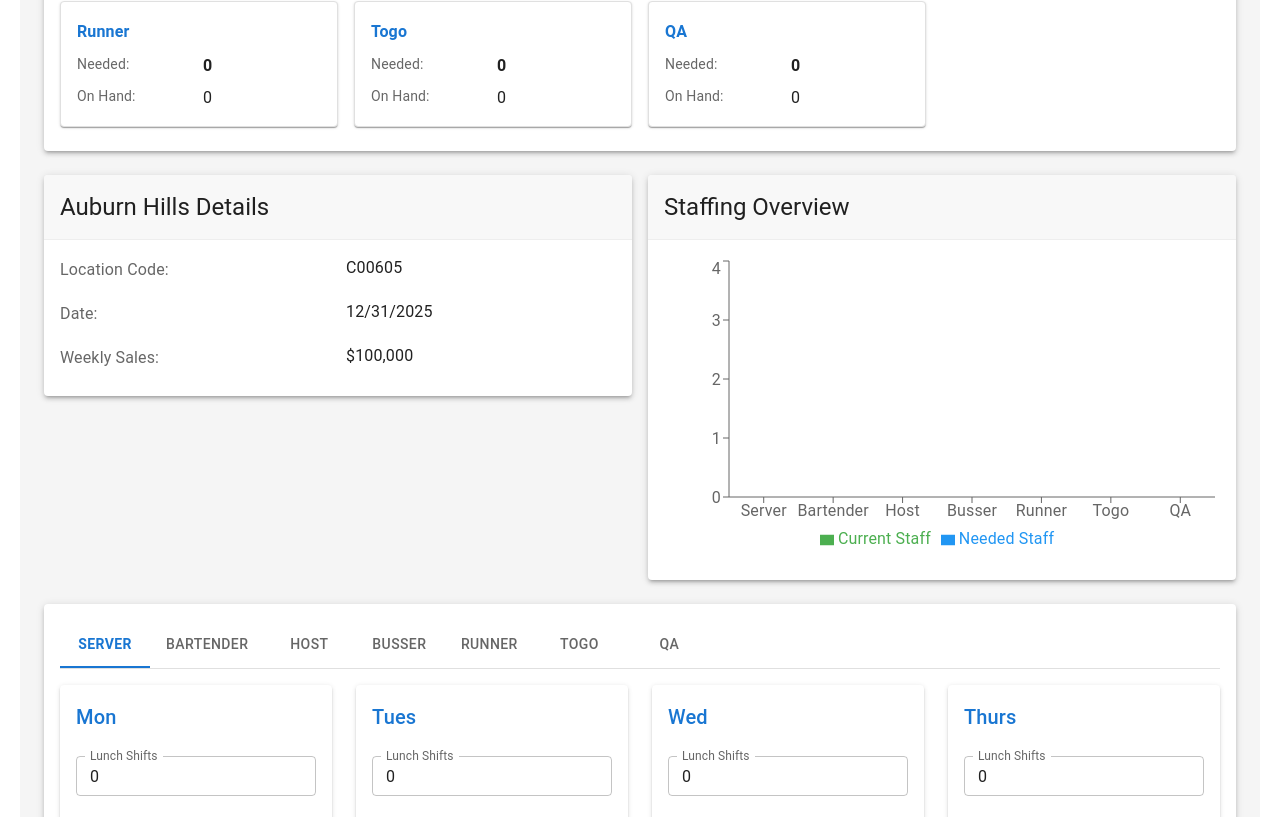
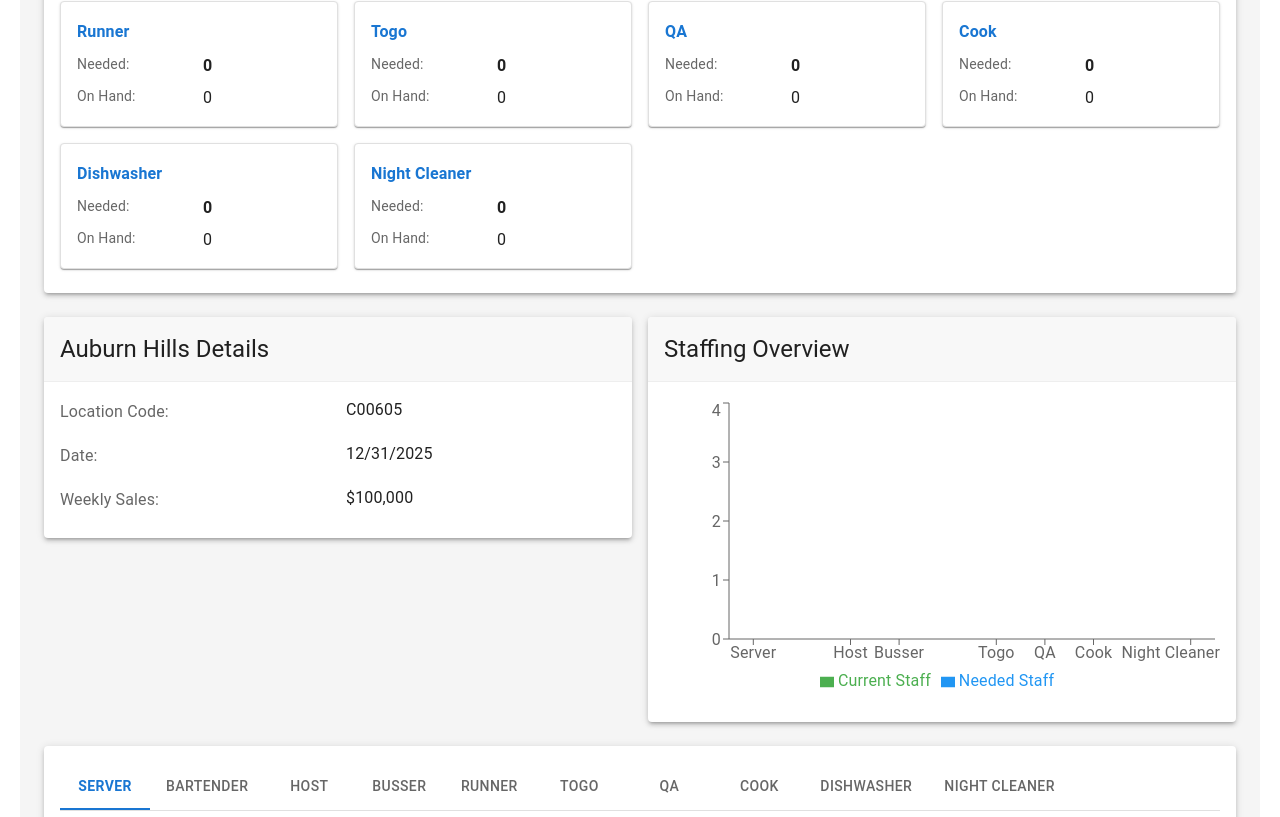
Before and after one commit to johnohhh1/restaurant-staffing-planner, a Next.js app: page / in a window 1280 px wide. Shown: the part 823-1640 px from the top of the page. Built offline with nearby package versions, Linux system fonts and the light colour scheme.

Commit message:
feat: add Cook, Dishwasher, and Night Cleaner staff roles
- Added Cook, Dishwasher, and Night Cleaner to staffTypes array
- Configured divisors: Cook (4.0), Dishwasher (4.0), Night Cleaner (4.5)
- New roles will appear in tabs and staffing calculations

```diff
--- a/components/StaffingPlanner.tsx
+++ b/components/StaffingPlanner.tsx
@@ -14,7 +14,7 @@ const locations = [
   { id: 'WA', name: 'Warren', code: 'C01142' }
 ];
 
-const staffTypes = ['Server', 'Bartender', 'Host', 'Busser', 'Runner', 'Togo', 'QA'];
+const staffTypes = ['Server', 'Bartender', 'Host', 'Busser', 'Runner', 'Togo', 'QA', 'Cook', 'Dishwasher', 'Night Cleaner'];
 const daysOfWeek = ['Mon', 'Tues', 'Wed', 'Thurs', 'Fri', 'Sat', 'Sun'];
 
 const staffTypeConfig: Record<string, { divisor: number }> = {
@@ -24,7 +24,10 @@ const staffTypeConfig: Record<string, { divisor: number }> = {
   Busser: { divisor: 4.0 },
   Runner: { divisor: 4.0 },
   Togo: { divisor: 4.0 },
-  QA: { divisor: 4.0 }
+  QA: { divisor: 4.0 },
+  Cook: { divisor: 4.0 },
+  Dishwasher: { divisor: 4.0 },
+  'Night Cleaner': { divisor: 4.5 }
 };
 
 const initialShiftState = {
```
